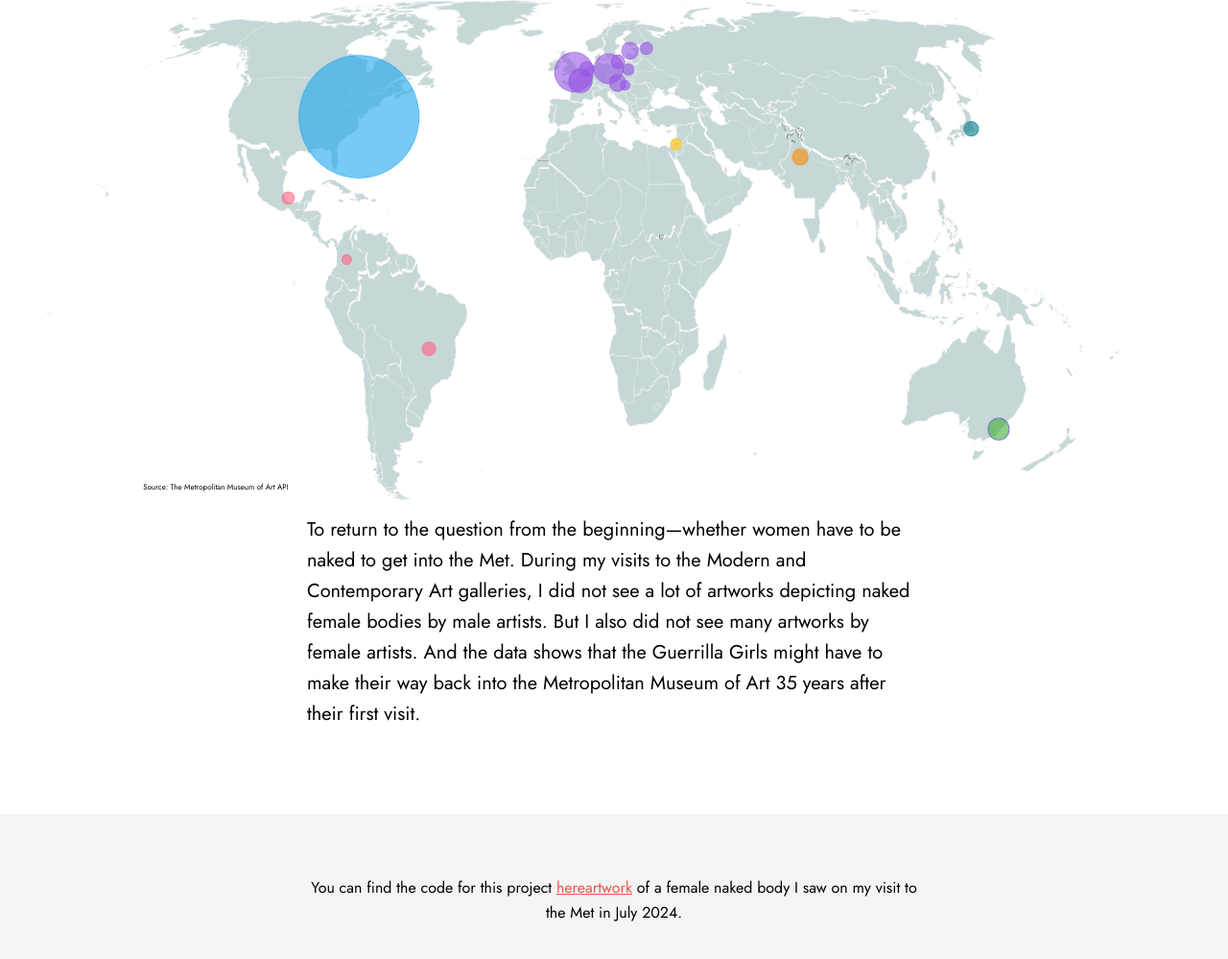
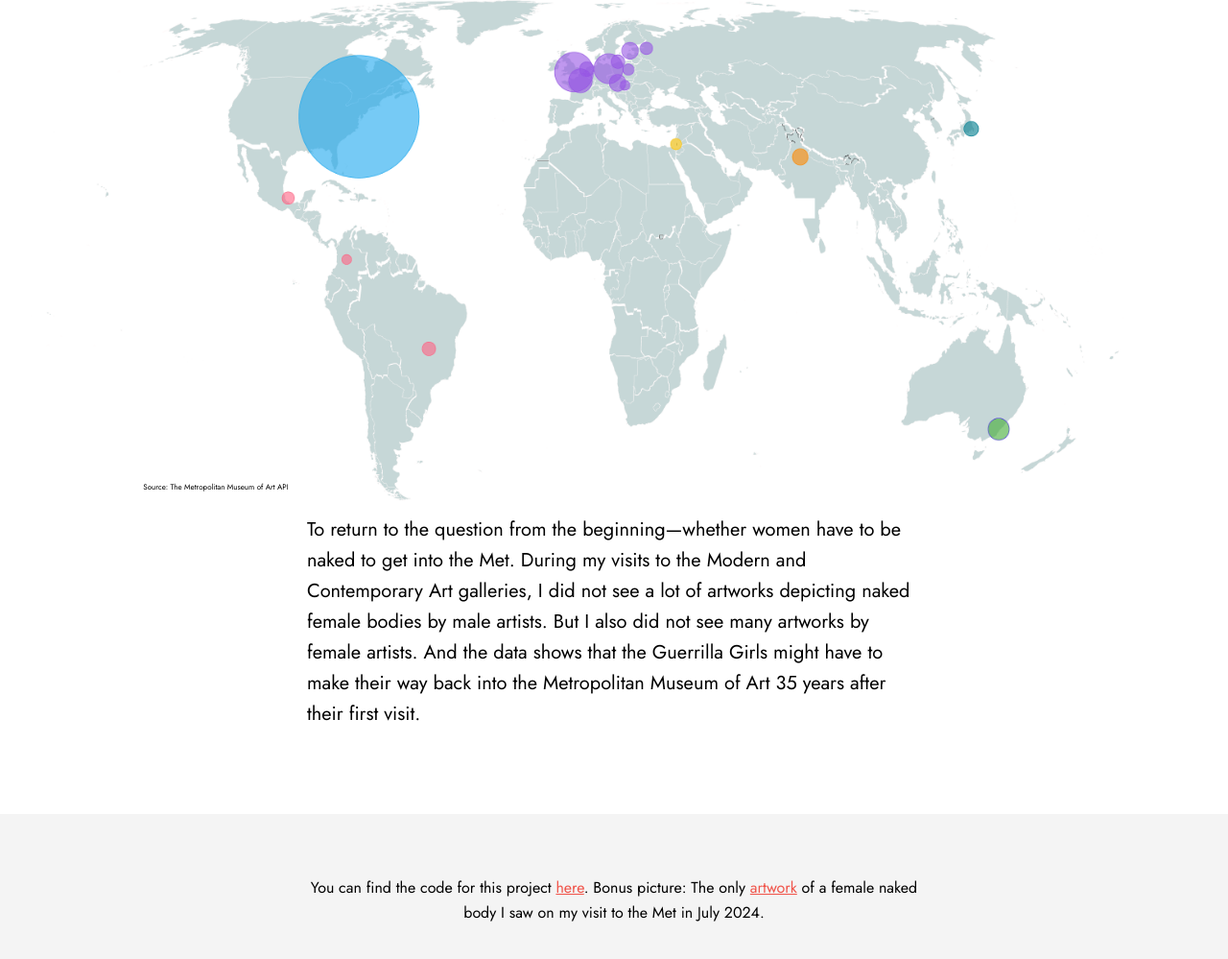
Before and after one commit to ljmirani/women-in-the-met, a plain HTML site: page index.html in a window 1280 px wide. Shown: the part 10260-11259 px from the top of the page at 96% size. Drawn offline with nearby package versions, Linux system fonts and the light colour scheme; a script that the page names is missing.

Commit message:
Update index.html

```diff
--- a/index.html
+++ b/index.html
@@ -799,7 +799,7 @@ Of these artworks, only<span class="pink-txt"> 2197 </span> were created by wome
 
   <div class="footer">
     <div class="content">
-      <p>You can find the code for this project <a href="https://github.com/ljmirani/women-in-the-met/tree/main?tab=readme-ov-file">here</a.
+      <p>You can find the code for this project <a href="https://github.com/ljmirani/women-in-the-met/tree/main?tab=readme-ov-file">here</a>.
       Bonus picture: The only <a href="bonus.html">artwork</a> of a female naked body I saw on my visit to the Met in July 2024. </picture></p>
     </div>
   </div>
```
